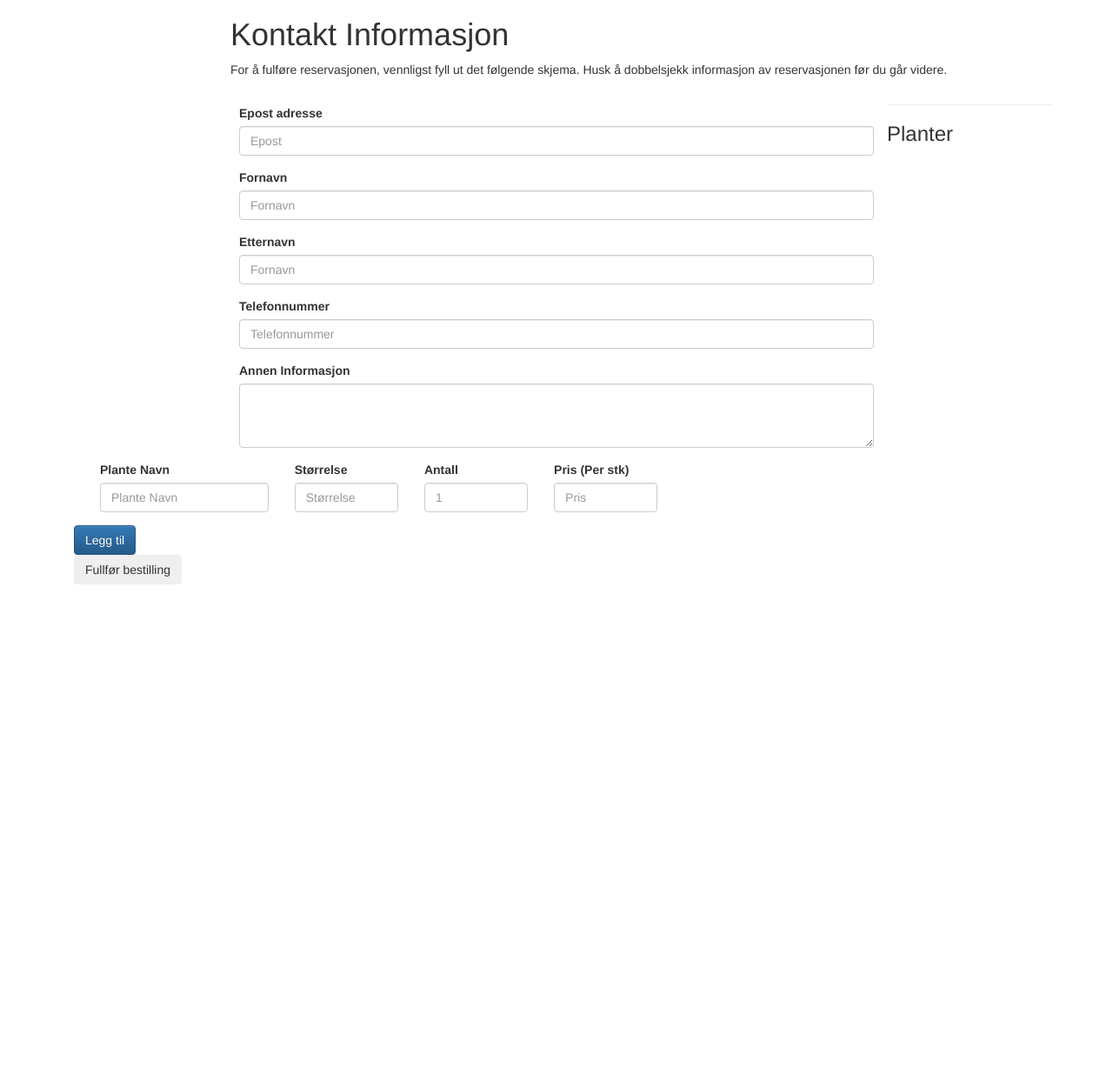
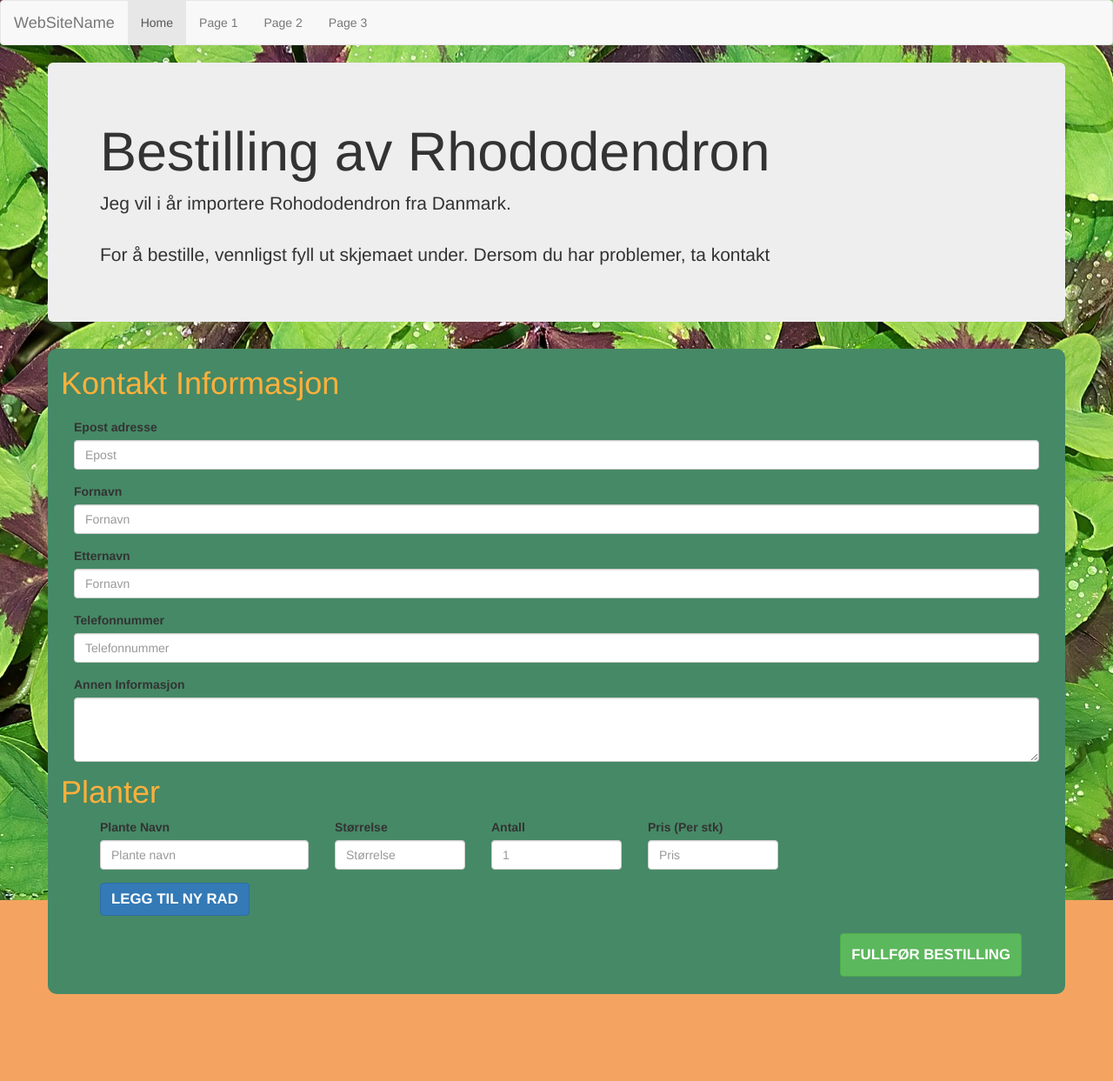
Before and after one commit to MartinEngen/RhodoOrder, a Django app: page /bestille in a window 1280 px wide. Shown: the whole page at 87% size. Before the commit the page ends 672 px from the top, so only its background shows below. Run offline with Django 3.2, Linux system fonts and the light colour scheme; some libraries are stand-ins or nearby versions.

Commit message:
Admin stuff, bugfix dynamic fields etc.

```diff
--- a/orderSchema/models.py
+++ b/orderSchema/models.py
@@ -14,6 +14,10 @@ class Customer(models.Model):
     phone_number = models.CharField('Telefonnummer', max_length=12)
 
 class Order(models.Model):
+    def __str__(self):
+        return self.customer.first_name + ' ' + self.customer.last_name + ' ' + str(self.order_date)
+
+    order_date = models.DateField('Bestilligns dato', auto_now_add=True)
     customer = models.ForeignKey(Customer, verbose_name='Kunde', related_name='Kunde', on_delete=models.CASCADE)
 
 class Product(models.Model):
--- a/orderSchema/templates/orderSchema/order.html
+++ b/orderSchema/templates/orderSchema/order.html
@@ -7,16 +7,17 @@
 
     <div class="row">
 
+            <div class="jumbotron">
+        <h1>Bestilling av Rhododendron</h1>
+        <p class="lead">Jeg vil i år importere Rohododendron fra Danmark.<br><br> For å bestille, vennligst fyll ut skjemaet under. Dersom du har problemer, ta kontakt</p>
+      </div>
+      <div class="col-md-offset-2 col-md-9">
 
-      <div class="col-md-offset-2 col-md-9">
+      </div>
+      <div class="col-md-12 orderSchema">
         <h1>Kontakt Informasjon</h1>
-
-        <p>For å fulføre reservasjonen, vennligst fyll ut det følgende skjema. Husk å dobbelsjekk informasjon av
-          reservasjonen før du går videre.</p>
-      </div>
-      <div class="col-md-12">
         <form method="post" id="orderForm">{% csrf_token %}
-          <div class="col-md-offset-2 col-md-8">
+          <div class="col-md-12">
             <div class="form-group">
               <label for="email">Epost adresse</label>
               <input type="email" class="form-control" id="email" name="email" placeholder="Epost">
@@ -48,14 +49,13 @@
           </div>
 
 
-          <hr>
-          <h3> Planter</h3>
+          <h1> Planter</h1>
           <div id="field" class="col-md-12">
             <div>
-              <div id="field0" class="col-md-10">
+              <div id="field0" class="col-md-12">
                 <div class="form-group col-md-3 col-xs-3">
                   <label for="exampleInputEmail1">Plante Navn</label>
-                  <input type="text" class="form-control" name="plantName" id="plantName" placeholder="Plante Navn">
+                  <input type="text" class="form-control" name="plantName" id="plantName" placeholder="Plante navn">
                 </div>
                 <div class="form-group col-md-2 col-xs-3">
                   <label for="exampleInputEmail1">Størrelse</label>
@@ -65,12 +65,9 @@
                   <label for="exampleInputEmail1">Antall</label>
                   <input type="number" class="form-control" name="amount" id="amount" placeholder="1">
                 </div>
-                <div class="form-group col-md-2 col-xs-3">
+                <div class="form-group col-md-2 col-xs-3 lastInput">
                   <label for="exampleInputEmail1">Pris (Per stk)</label>
                   <input type="text" class="form-control" id="price" name="price" placeholder="Pris">
-                </div>
-                <div class="form-group">
-
                 </div>
               </div>
             </div>
@@ -79,11 +76,11 @@
           </div>
           <!-- Button -->
           <div class="col-md-12">
-            <button id="add-more" name="add-more" class="btn btn-primary">Legg til</button>
+            <button id="add-more" name="add-more" class="btn btn-primary">Legg til ny rad</button>
           </div>
           <br><br>
           <div class="col-md-12">
-            <button type="submit" class="btn">Fullfør bestilling</button>
+            <button type="submit" class="btn  btn-success submitFormButton">Fullfør bestilling</button>
           </div>
         </form>
       </div>
@@ -97,23 +94,26 @@
           $("#add-more").click(function (e) {
               e.preventDefault();
               var addto = "#field" + next;
-              var addRemove = "#field" + (next);
+              var addRemove = "#field" + (next) + ' .lastInput';
               next = next + 1;
-              var newIn = ' <div id="field' + next + '" name="field' + next + '">' +
-                  '<div class="form-group col-md-3 col-xs-3"><label for="exampleInputEmail1">Plante Navn</label><input type="text" class="form-control" name="plantName" id="plantName" placeholder="Plante Navn"></div><div class="form-group col-md-2 col-xs-3"><label for="exampleInputEmail1">Størrelse</label><input type="text" class="form-control" name="size" id="size" placeholder="Størrelse"></div><div class="form-group col-md-2 col-xs-3"><label for="exampleInputEmail1">Antall</label><input type="number" class="form-control" name="amount" id="amount" placeholder="1"></div><div class="form-group col-md-2 col-xs-3"><label for="exampleInputEmail1">Pris (Per stk)</label><input type="text" class="form-control" id="price" name="price" placeholder="Pris"></div>' +
+              var newIn = ' <div id="field' + next + '" class="col-md-12" name="field' + next + '">' +
+                  '<div class="form-group col-md-3 col-xs-3"><label for="exampleInputEmail1">Plante Navn</label><input type="text" class="form-control" name="plantName" id="plantName" placeholder="Plante Navn"></div><div class="form-group col-md-2 col-xs-3"><label for="exampleInputEmail1">Størrelse</label><input type="text" class="form-control" name="size" id="size" placeholder="Størrelse"></div><div class="form-group col-md-2 col-xs-3"><label for="exampleInputEmail1">Antall</label><input type="number" class="form-control" name="amount" id="amount" placeholder="1"></div><div class="form-group col-md-2 col-xs-3 lastInput"><label for="exampleInputEmail1">Pris (Per stk)</label><input type="text" class="form-control" id="price" name="price" placeholder="Pris"></div>' +
                   '</div>';
               var newInput = $(newIn);
-              var removeBtn = '<button id="remove' + (next - 1) + '" class="btn btn-danger remove-me col-md-2" >Remove</button></div></div><div id="field">';
+              var removeBtn = '<button id="remove' + (next - 1) + '" class="btn btn-danger remove-me col-md-2" >Slett</button>';
               var removeButton = $(removeBtn);
               $(addto).after(newInput);
               $(addRemove).after(removeButton);
+              console.log(addRemove);
               $("#field" + next).attr('data-source', $(addto).attr('data-source'));
               $("#count").val(next);
 
               $('.remove-me').click(function (e) {
                   e.preventDefault();
-                  var fieldNum = this.id.charAt(this.id.length - 1);
-                  var fieldID = "#field" + fieldNum;
+                  var myNumber = this.id.replace( /^\D+/g, '');
+                  var fieldID = "#field" + myNumber;
+                  console.log(fieldID);
+                  console.log($(this));
                   $(this).remove();
                   $(fieldID).remove();
               });
--- a/orderSchema/views.py
+++ b/orderSchema/views.py
@@ -6,6 +6,10 @@ from .forms import plantForm, OrderForm
 from django.forms import formset_factory
 from .models import Customer, Order, Product
 
+
+def mk_int(s):
+    s = s.strip()
+    return int(s) if s else 1
 
 # Create your views here.
 def order(request):
@@ -56,12 +60,14 @@ def order(request):
                     logging.warning("Size - Out of Index Error")
 
                 try:
-                    currentPlantAmount = plantAmountList[x]
+                    print (plantAmountList[x])
+
+                    currentPlantAmount = mk_int(plantAmountList[x])
                 except IndexError:
                     logging.warning("Amount - Out of Index Error")
 
                 try:
-                    currentPlantPrice = plantPriceList[x]
+                    currentPlantPrice = mk_int(plantPriceList[x])
                 except IndexError:
                     logging.warning("Price - Out of Index Error")
 
@@ -70,6 +76,9 @@ def order(request):
                 currentProduct.save()
 
 
+            return render(request, 'orderSchema/success.html')
+
+
 
         ##plantFormSet = formset_factory(plantForm)
 
--- /dev/null
+++ b/static/main.css
@@ -0,0 +1,44 @@
+h1 {
+  color: #FFB03B; }
+
+body {
+  background-image: url("images/luck.jpg");
+  background-repeat: no-repeat;
+  background-attachment: fixed;
+  background-position: center;
+  background-size: 100%; }
+
+@media screen and (min-width: 768px) {
+  .frontpageCard {
+    margin-top: 300px;
+    background-color: #468966; } }
+@media screen and (max-width: 1500px) {
+  body {
+    background-color: sandybrown;
+    background-size: auto; } }
+html {
+  height: 100%; }
+
+.orderSchema {
+  background-color: #468966;
+  border-radius: 10px;
+  margin-bottom: 100px; }
+
+.remove-me {
+  margin-top: 22px; }
+
+#add-more {
+  margin-left: 30px;
+  font-weight: bold;
+  font-size: larger;
+  text-transform: uppercase; }
+
+.submitFormButton {
+  float: right;
+  margin: 20px;
+  height: 50px;
+  font-weight: bold;
+  font-size: larger;
+  text-transform: uppercase; }
+
+/*# sourceMappingURL=main.css.map */
--- /dev/null
+++ b/static/main.sass
@@ -0,0 +1,57 @@
+
+$color1: #468966
+$color2: #FFF0A5
+$color3: #FFB03B
+$color4: #B64926
+$color5: #8E2800
+
+$desktop-small: "only screen and (max-width : 1500px)"
+
+h1
+  color: $color3
+
+body
+  background-image: url('images/luck.jpg')
+  background-repeat: no-repeat
+  background-attachment: fixed
+  background-position: center
+  background-size: 100%
+
+
+
+@media screen and (min-width : 768px)
+  .frontpageCard
+    margin-top: 300px
+    background-color: $color1
+
+@media screen and (max-width : 1500px)
+  body
+    background-color: sandybrown
+    background-size: auto
+
+html
+  height: 100%
+
+
+
+.orderSchema
+  background-color: $color1
+  border-radius: 10px
+  margin-bottom: 100px
+
+.remove-me
+  margin-top: 22px
+
+#add-more
+  margin-left: 30px
+  font-weight: bold
+  font-size: larger
+  text-transform: uppercase
+
+.submitFormButton
+  float: right
+  margin: 20px
+  height: 50px
+  font-weight: bold
+  font-size: larger
+  text-transform: uppercase
--- a/templates/base.html
+++ b/templates/base.html
@@ -6,9 +6,9 @@
 
     <meta name="viewport" content="width=device-width, initial-scale=1">
     <link href="https://maxcdn.bootstrapcdn.com/bootstrap/3.3.7/css/bootstrap.min.css" rel="stylesheet" integrity="sha384-BVYiiSIFeK1dGmJRAkycuHAHRg32OmUcww7on3RYdg4Va+PmSTsz/K68vbdEjh4u" crossorigin="anonymous">
-    <link rel="stylesheet" href="https://maxcdn.bootstrapcdn.com/bootstrap/3.3.7/css/bootstrap-theme.min.css" integrity="sha384-rHyoN1iRsVXV4nD0JutlnGaslCJuC7uwjduW9SVrLvRYooPp2bWYgmgJQIXwl/Sp" crossorigin="anonymous">
     {% load staticfiles %}
-    <link rel="shortcut icon" href="{%  static 'favicon.ico' %}">
+  <link rel="shortcut icon" href="{%  static 'favicon.ico' %}">
+  <link rel="stylesheet" href="{%  static 'main.css' %}">
 
     <title>Johnny Engen</title>
 </head>
@@ -19,11 +19,23 @@
   integrity="sha256-iT6Q9iMJYuQiMWNd9lDyBUStIq/8PuOW33aOqmvFpqI="
   crossorigin="anonymous"></script>
 <script src="http://ajax.aspnetcdn.com/ajax/jquery.validate/1.11.1/jquery.validate.min.js"></script>
-
-
   <!-- Latest compiled and minified JavaScript -->
 <script src="https://maxcdn.bootstrapcdn.com/bootstrap/3.3.7/js/bootstrap.min.js" integrity="sha384-Tc5IQib027qvyjSMfHjOMaLkfuWVxZxUPnCJA7l2mCWNIpG9mGCD8wGNIcPD7Txa" crossorigin="anonymous"></script>
 <script src="https://code.jquery.com/jquery-3.2.1.slim.min.js" integrity="sha384-KJ3o2DKtIkvYIK3UENzmM7KCkRr/rE9/Qpg6aAZGJwFDMVNA/GpGFF93hXpG5KkN" crossorigin="anonymous"></script>
+
+<nav class="navbar navbar-default">
+  <div class="container-fluid">
+    <div class="navbar-header">
+      <a class="navbar-brand" href="#">WebSiteName</a>
+    </div>
+    <ul class="nav navbar-nav">
+      <li class="active"><a href="#">Home</a></li>
+      <li><a href="#">Page 1</a></li>
+      <li><a href="#">Page 2</a></li>
+      <li><a href="#">Page 3</a></li>
+    </ul>
+  </div>
+</nav>
     {% block Content %}
     {% endblock Content %}
 
```
Also changed, not shown: frontPage/templates/frontPage/index.html (+10 -1 lines), orderSchema/admin.py (+11 -1 lines), orderSchema/templates/orderSchema/success.html (added, +11 -0 lines), rhodo/settings.py (+4 -3 lines), orderSchema/migrations/0003_order_order_date.py (added), static/images/autumn.jpg (added), static/images/forest.jpg (added), static/images/luck.jpg (added), 3 other files.
